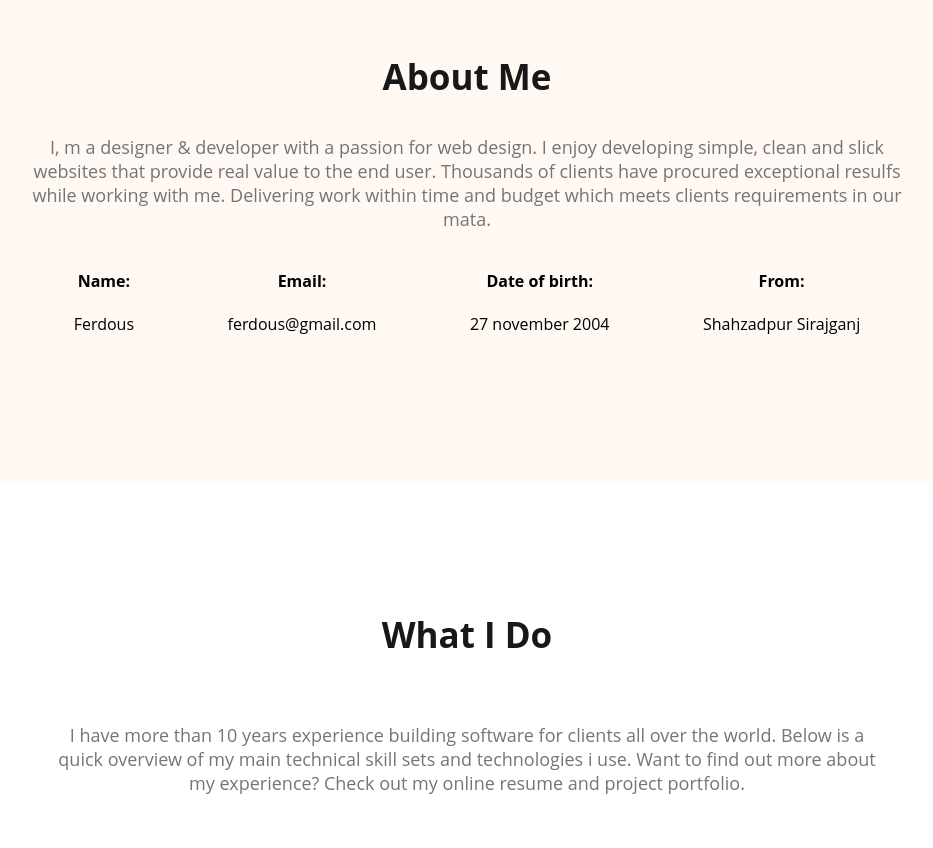
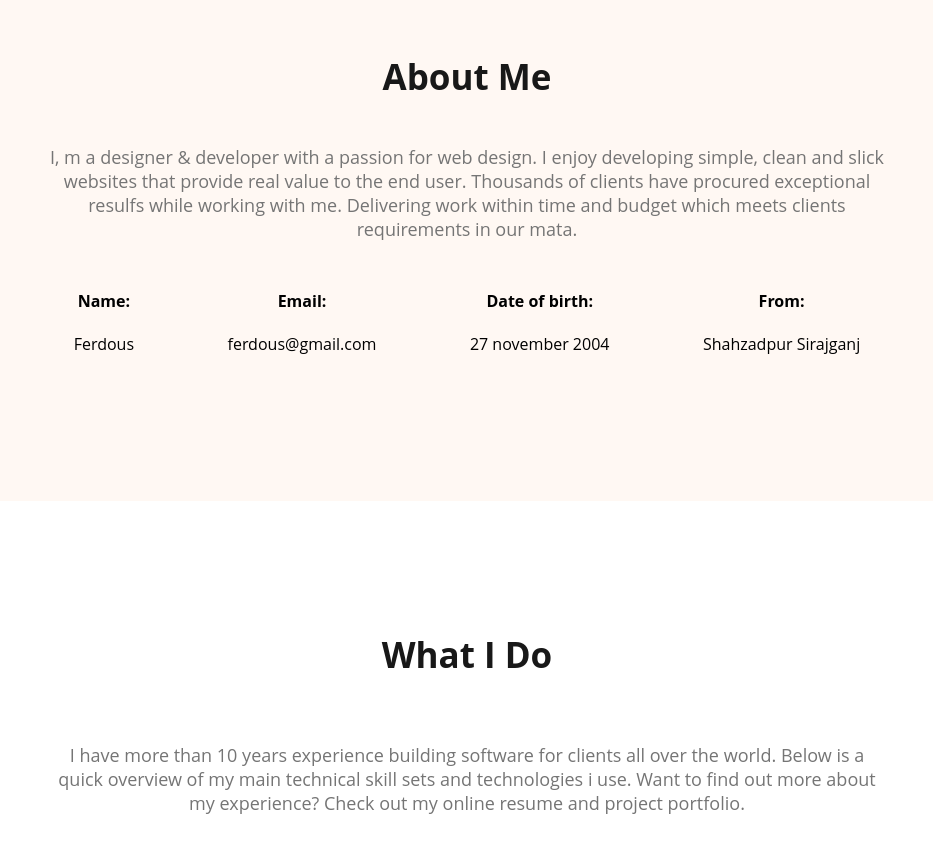
Before and after one commit to 2ferdous12/web-dev, a plain HTML site: page index.html in a window 1280 px wide. Shown: the part 980-1828 px from the top of the page, without its empty margins (173-1106 px from the left). Drawn offline with Linux system fonts and the light colour scheme.

Commit message:
added all style and updated

```diff
--- a/styles/style.css
+++ b/styles/style.css
@@ -135,6 +135,7 @@ text-align: center;
 font-size: 18px;
 font-style: normal;
 font-weight: 400;
+
 }
 
 
@@ -330,6 +331,7 @@ nav ul{
 
         .skills-container{
             flex-direction: column;
+            padding: 0px;
 
         }
 
@@ -364,6 +366,14 @@ flex-direction: column;
         }
     }
 
+    .section-description{
+
+   padding: 10px;
+
+    }
+
+
+
     @media screen and (min-width:576px) and (max-width:922px){
         .banner{
             flex-direction: column;
```
